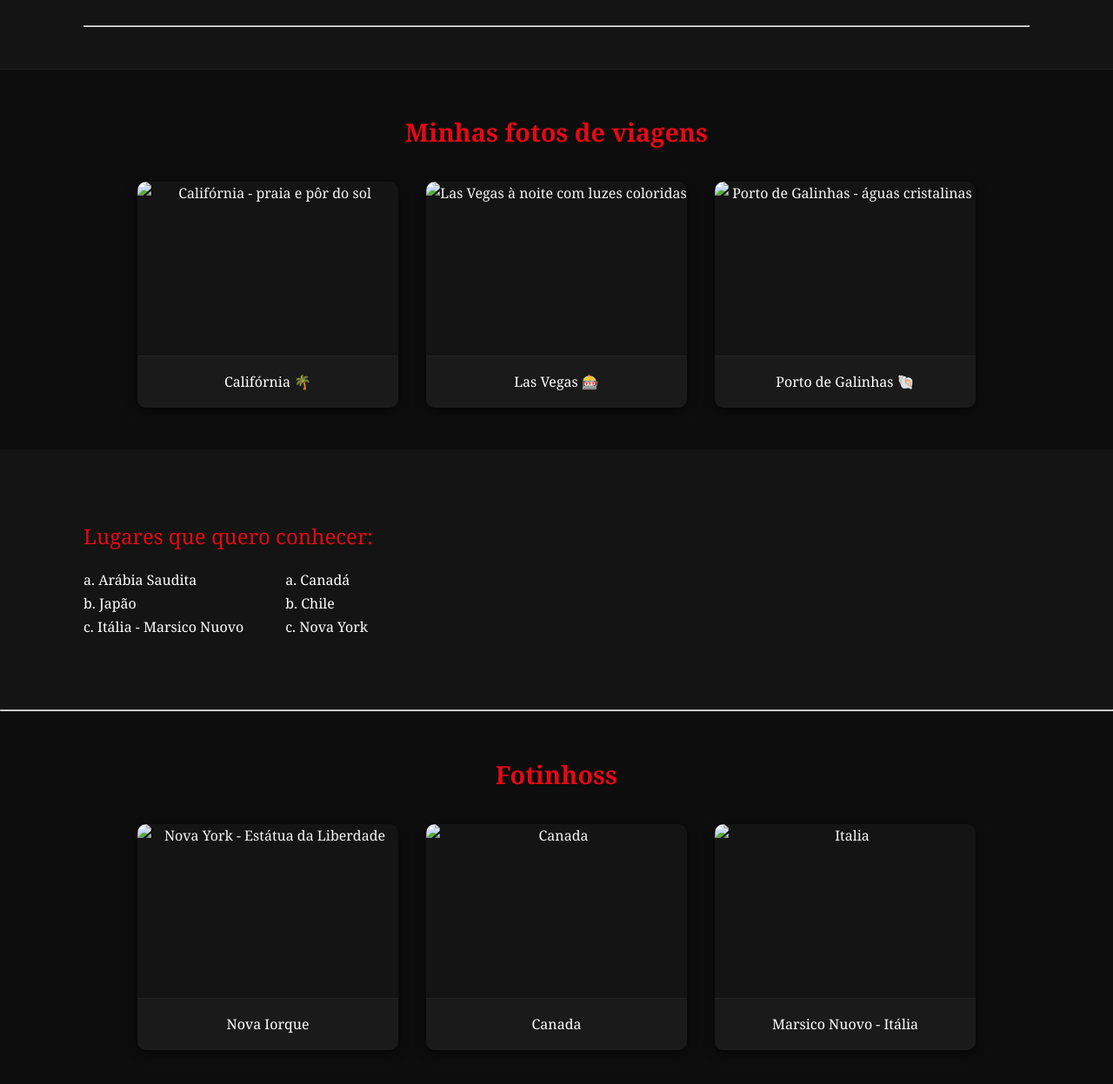
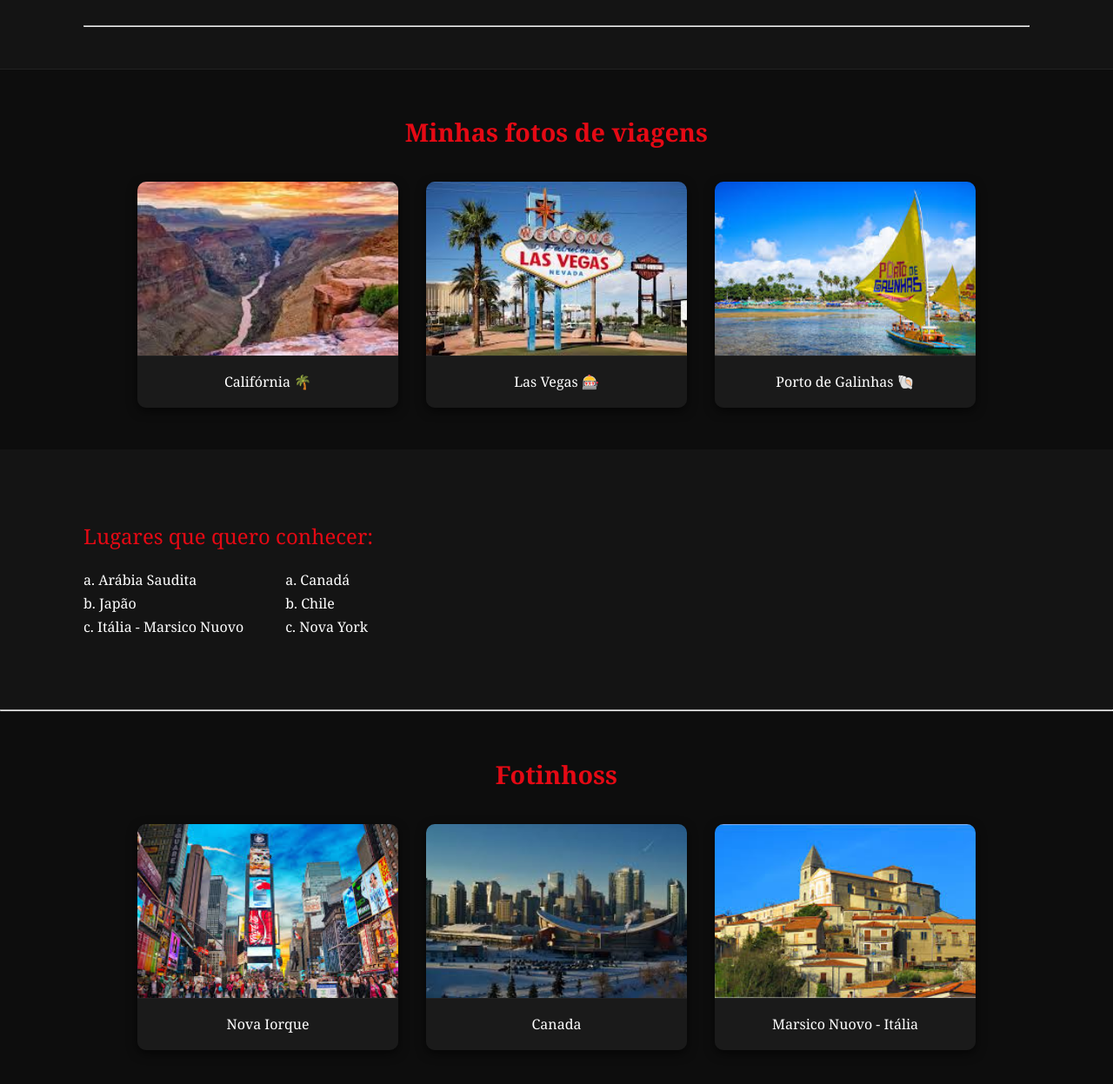
Before and after one commit to LuizaDeVicente/VicenteFlix, a plain HTML site: page SobreMim/sobre.html in a window 1280 px wide. Shown: the part 1166-2413 px from the top of the page at 87% size. Drawn offline with Linux system fonts and the light colour scheme; the site is published under a folder, as on GitHub Pages, so addresses that start at the root find nothing.

Commit message:
Coloquei .. antes do Sobre mim

```diff
--- a/SobreMim/sobre.html
+++ b/SobreMim/sobre.html
@@ -83,15 +83,15 @@
   <h2>Minhas fotos de viagens</h2>
   <div class="galeria-container">
     <figure>
-      <img src="/Site/img/california.jpeg" alt="Califórnia - praia e pôr do sol">
+      <img src="../Site/img/california.jpeg" alt="Califórnia - praia e pôr do sol">
       <figcaption>Califórnia 🌴</figcaption>
     </figure>
     <figure>
-      <img src="/Site/img/lasvegas.jpeg" alt="Las Vegas à noite com luzes coloridas">
+      <img src="../Site/img/lasvegas.jpeg" alt="Las Vegas à noite com luzes coloridas">
       <figcaption>Las Vegas 🎰</figcaption>
     </figure>
     <figure>
-      <img src="/Site/img/portodegalinhas.jpeg" alt="Porto de Galinhas - águas cristalinas">
+      <img src="../Site/img/portodegalinhas.jpeg" alt="Porto de Galinhas - águas cristalinas">
       <figcaption>Porto de Galinhas 🐚</figcaption>
     </figure>
   </div>
@@ -116,15 +116,15 @@
   <h2>Fotinhoss</h2>
   <div class="galeria-container">
     <figure>
-      <img src="/SobreMim/img/nova.jpeg" alt="Nova York - Estátua da Liberdade">
+      <img src="../SobreMim/img/nova.jpeg" alt="Nova York - Estátua da Liberdade">
       <figcaption>Nova Iorque </figcaption>
     </figure>
     <figure>
-      <img src="/SobreMim/img/canada.jpeg" alt="Canada">
+      <img src="../SobreMim/img/canada.jpeg" alt="Canada">
       <figcaption>Canada</figcaption>
     </figure>
     <figure>
-      <img src="/SobreMim/img/italia.jpeg" alt="Italia">
+      <img src="../SobreMim/img/italia.jpeg" alt="Italia">
       <figcaption>Marsico Nuovo - Itália</figcaption>
     </figure>
   </div>
```
